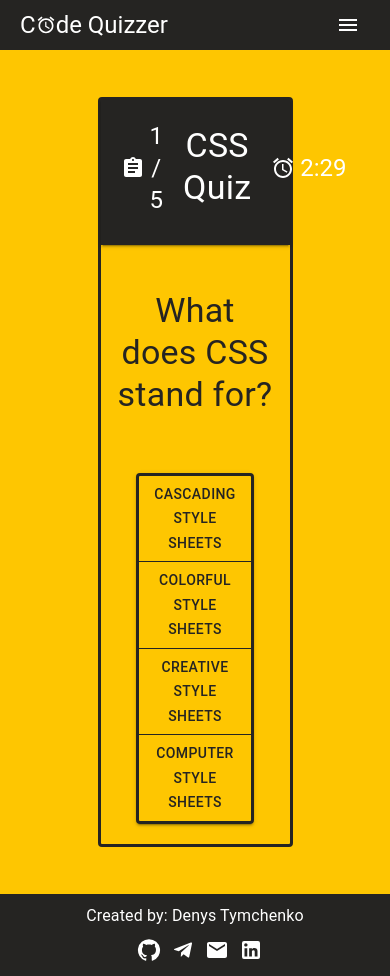
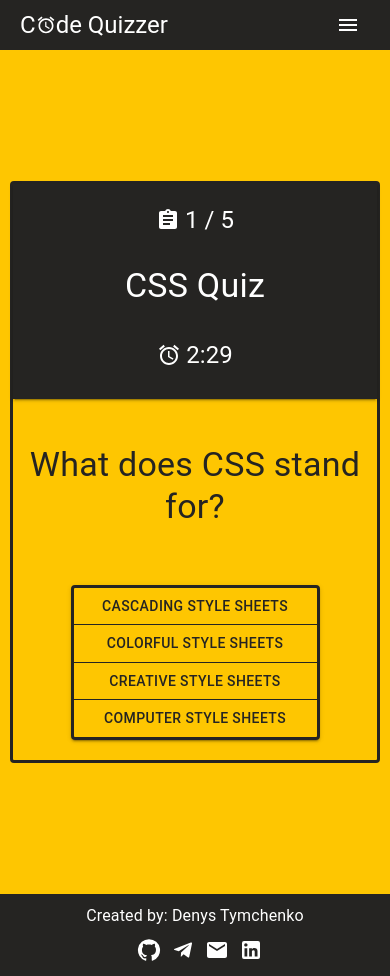
Before and after one commit to DenysTymchenko/Code-Quizzer, a React (Create React App) app: page /quiz/css_quiz in a window 390 px wide. Both pictures are taken after a click on the button 195 px from the left and 617 px from the top of the page. Built offline with nearby package versions, Linux system fonts and the light colour scheme; data requests are answered from the project's data file.

Commit message:
Quiz is responsive now

```diff
--- a/src/components/Quiz/Quiz.css
+++ b/src/components/Quiz/Quiz.css
@@ -5,3 +5,10 @@
   border-radius: 4px;
   padding: 0 !important;
 }
+
+@media screen and (max-width: 925px) {
+  .quiz-page .quiz {
+    width: fit-content;
+    margin: 10px;
+  }
+}
--- a/src/components/Quiz/QuizHeader/QuizHeader.css
+++ b/src/components/Quiz/QuizHeader/QuizHeader.css
@@ -16,3 +16,9 @@
   align-items: center;
   gap: 5px;
 }
+
+@media screen and (max-width: 925px) {
+  .quiz-header {
+    flex-direction: column;
+  }
+}
```
